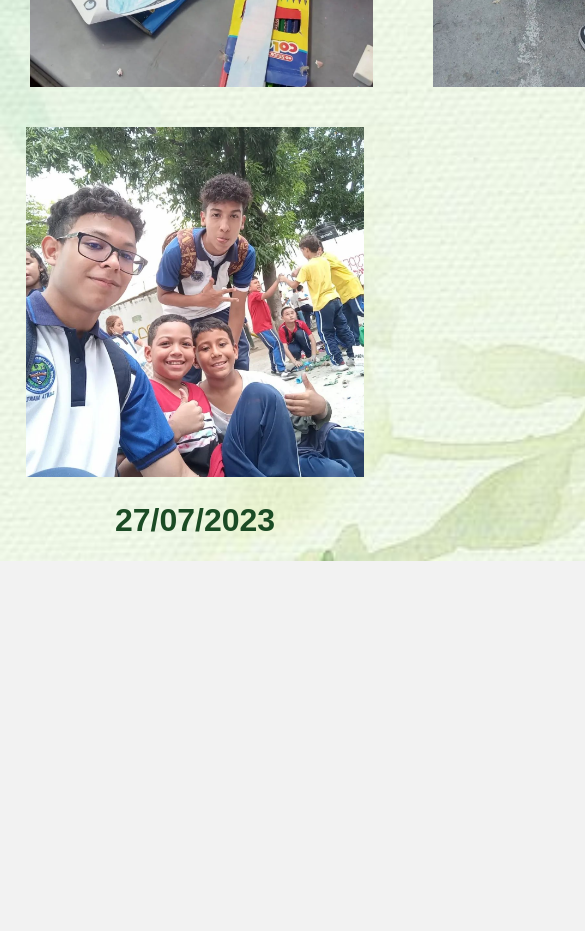
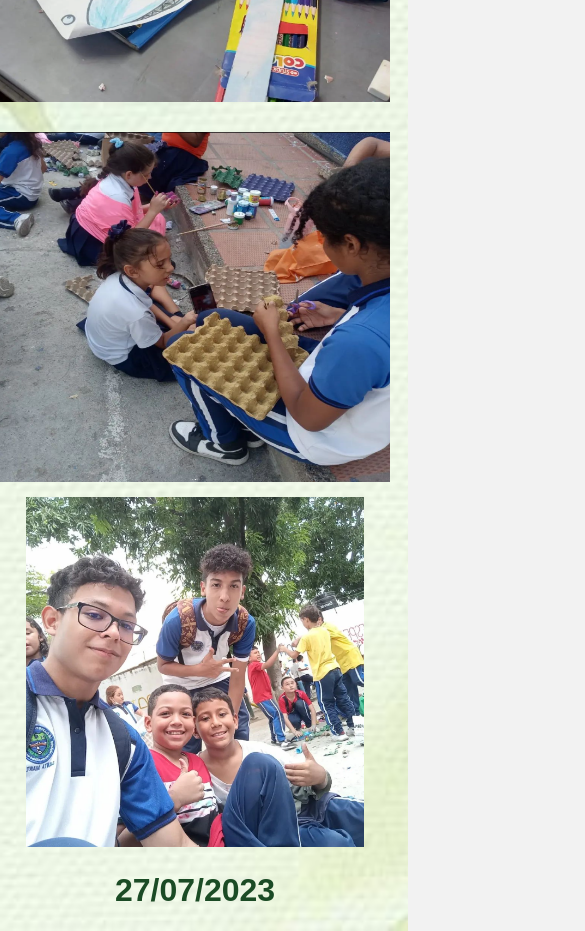
Before and after one commit to EcoArtLisama/EcoArt, a plain HTML site: page templates/trabajosocial.html in a window 390 px wide. Shown: the part 600-1531 px from the top of the page, 585 px wide, since content can reach past the window. Before the commit the page ends 1161 px from the top, so only its background shows below. Drawn offline with Linux system fonts and the light colour scheme; files whose address does not match are found by name.

Commit message:
fixed bug

```diff
--- a/css/responsive.css
+++ b/css/responsive.css
@@ -130,8 +130,23 @@
     #DisplayMobile a{
         cursor: pointer;
     }
+    .imagenes2{
+        flex-direction: column;
+    }
+    .imagenes2 img{
+        margin: 15px 0 ;
+    }
+
 }
+.imagenes2{
+    display: flex;
+    justify-content: center;
+}
+.imagesmorta{
+    display: flex;
+    justify-content: center;
 
+}
 
 
 
--- a/templates/trabajosocial.html
+++ b/templates/trabajosocial.html
@@ -3,7 +3,7 @@
 <head>
     <meta charset="UTF-8">
     <meta name="viewport" content="width=device-width, initial-scale=1.0">
-    <title>Document</title>
+    <title>Trabajo Social</title>
     <link rel="stylesheet" href="../css/trabajoscial.css">
     <link rel="icon" href="../images/iguanana.png">
     <link rel="stylesheet" href="../css/responsive.css">
@@ -57,13 +57,18 @@
         <div class="main-content">
     -->
 
-        <h1>Actividades realizadas en la sede 2 del Liceo Samario</h1>
+
+    <h1>Actividades realizadas en la sede 2 del Liceo Samario</h1>
         <div class="imagenes2">
-        <center><img src="../images/pelaito.png" class="tib" align="right"></center>
-        <center><img src="../images/pelaita.png" class="pela"></center>
+        <img src="../images/pelaito.png" class="tib">
+        <img src="../images/pelaita.png" class="pela">
     </div>
-    <center><img src="../images/chicos.png" class="mortadela"></center>
-    <h1>27/07/2023</h1>
+    <div class="imagesmorta">
+        <div>
+            <img src="../images/chicos.png" class="mortadela">
+            <h1>27/07/2023</h1>
+        </div>
+    </div>
     </div>
 </body>
 </html>
```
Also changed, not shown: templates/Manualidades.html (+1 -1 lines), templates/integrantes.html (+1 -1 lines).
